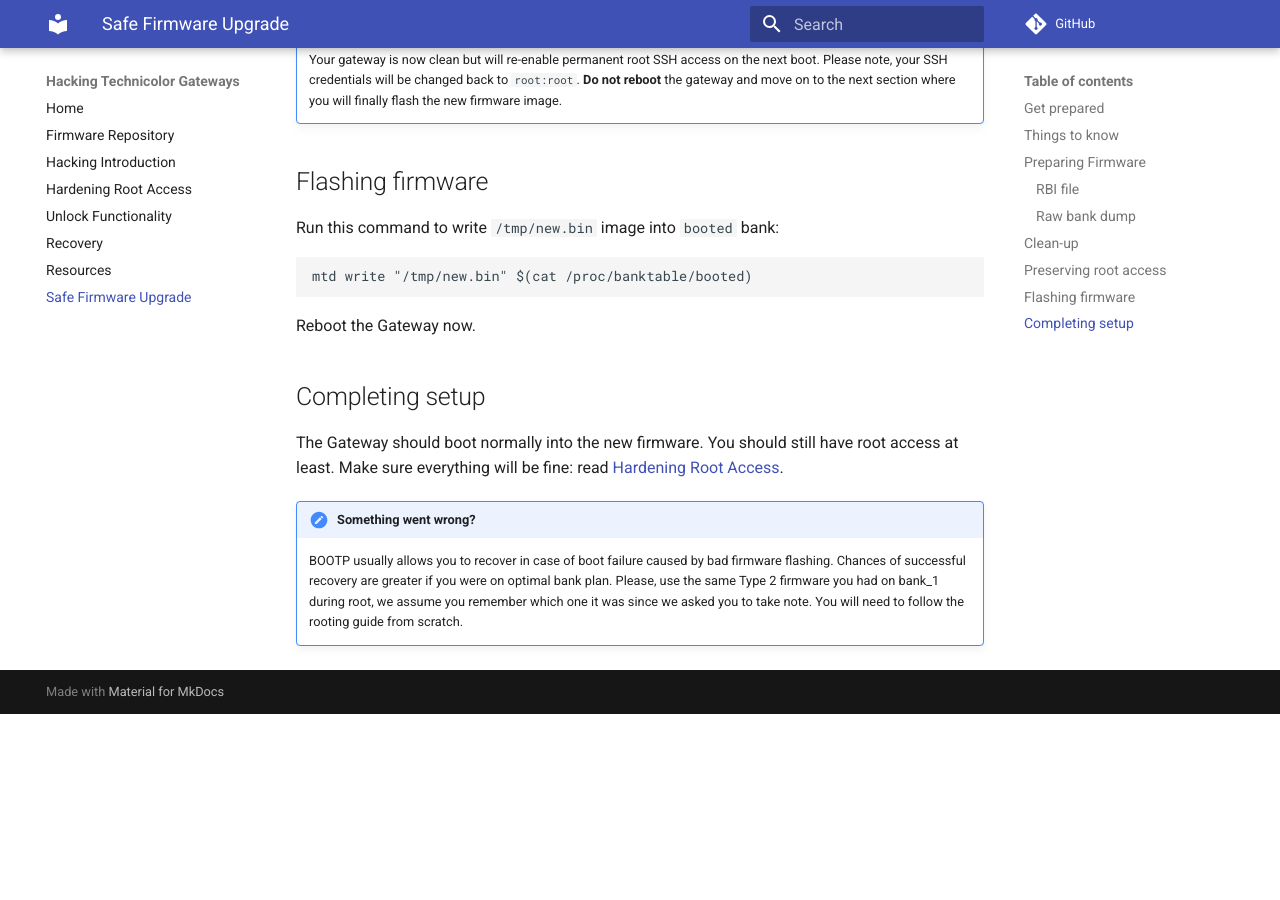
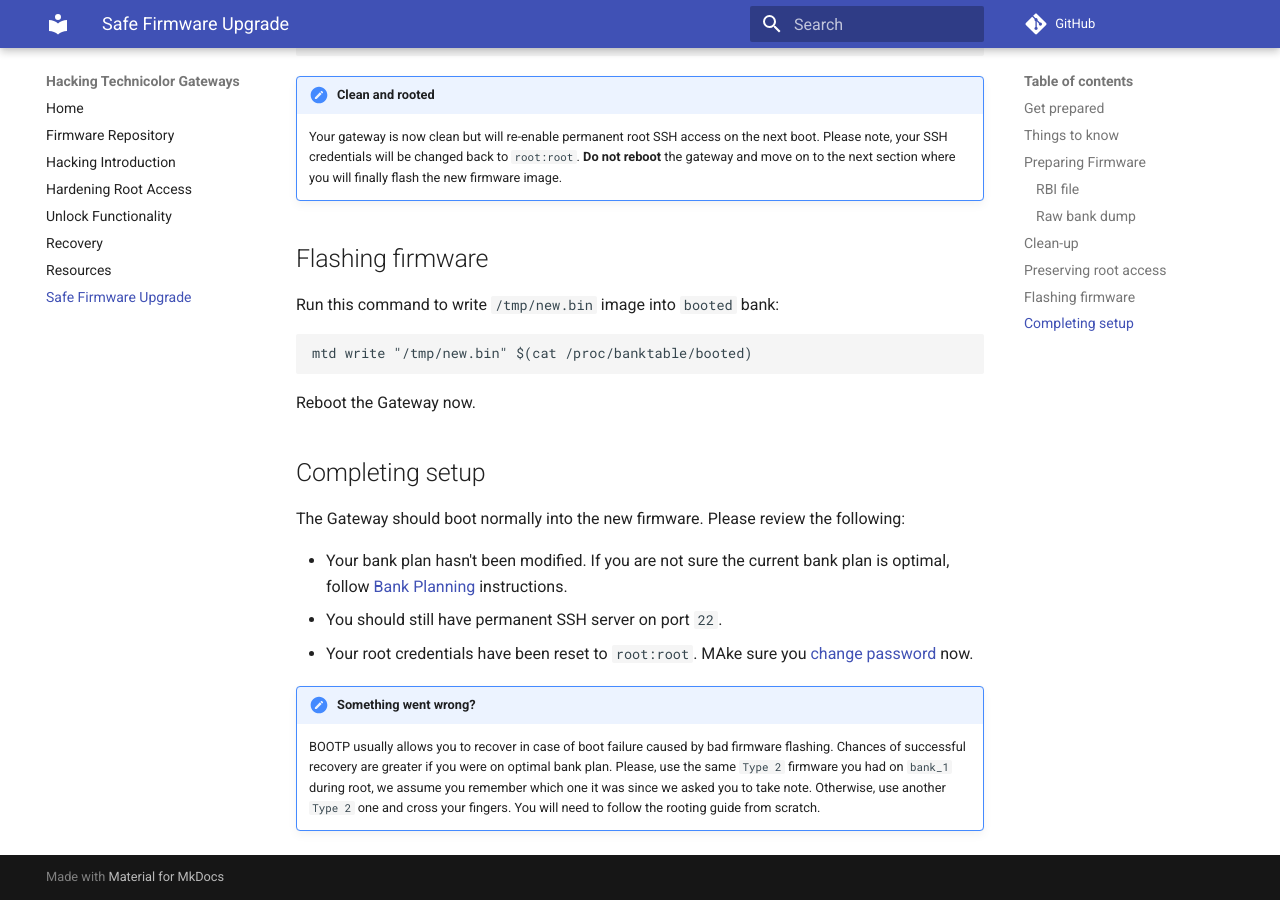
Before and after one commit to hack-technicolor/hack-technicolor, an MkDocs documentation site: the page built from docs/Upgrade.md, in a window 1280 px wide and 900 px high, scrolled down 4102 px. Built offline with MkDocs 1.6.1 and Material for MkDocs 9.7.7, drawn with Linux system fonts in a browser that asks for light colours; comment, search, counter and statistics services are not loaded; before the commit the page ends 4816 px from its top, so only the background shows below that; some of the changed text lies outside the part shown.

Commit message:
better post-upgrade guidance

````diff
--- a/docs/Upgrade.md
+++ b/docs/Upgrade.md
@@ -68,15 +68,16 @@ Download **and extract** the raw bank image, and move this file into `/tmp/new.b
 
 It is **not recommended** to keep custom changes to files and configs if you are either downgrading or moving to a firmware of a different brand.
 
-If you are just upgrading to a newer firmware of the same brand you can try the easy (*not the **safest***) way by skipping skipping over to [Flashing firmware](#flashing-firmware).
+If you are just upgrading to a newer firmware of the same brand you can try the easy (*not the **safest***) way by skipping over to [Flashing firmware](#flashing-firmware).
 
-Make a full backup of your booted bank configuration:
+Make a full backup of your old firmware overlay:
 
 ```bash
 tar -C /overlay -cz -f /tmp/backup-$(date -I).tar.gz $(cat /proc/banktable/booted)
 ```
 
 Move the backup to your PC by SCP or USB drive. Make sure you can open the backup archive and keep it in a safe place.
+Please note, importing back this full backup on the new firmware is dangerous. This will come handy in future whenever you go back to the old firmware, or if you want to check how the old firmware was configured.
 
 Run the command below to completely reset the overlay for your currently booted bank:
 
@@ -140,7 +141,11 @@ Reboot the Gateway now.
 
 ## Completing setup
 
-The Gateway should boot normally into the new firmware. You should still have root access at least. Make sure everything will be fine: read [Hardening Root Access](../Hardening/).
+The Gateway should boot normally into the new firmware. Please review the following:
+
+- Your bank plan hasn't been modified. If you are not sure the current bank plan is optimal, follow [Bank Planning](../Hacking/PostRoot/#bank-planning) instructions.
+- You should still have permanent SSH server on port `22`.
+- Your root credentials have been reset to `root:root`. MAke sure you [change password](../Hacking/PostRoot/#change-the-root-password) now.
 
 !!! hint "Something went wrong?"
-    BOOTP usually allows you to recover in case of boot failure caused by bad firmware flashing. Chances of successful recovery are greater if you were on optimal bank plan. Please, use the same Type 2 firmware you had on bank_1 during root, we assume you remember which one it was since we asked you to take note. You will need to follow the rooting guide from scratch.
+    BOOTP usually allows you to recover in case of boot failure caused by bad firmware flashing. Chances of successful recovery are greater if you were on optimal bank plan. Please, use the same `Type 2` firmware you had on `bank_1` during root, we assume you remember which one it was since we asked you to take note. Otherwise, use another `Type 2` one and cross your fingers. You will need to follow the rooting guide from scratch.
````
